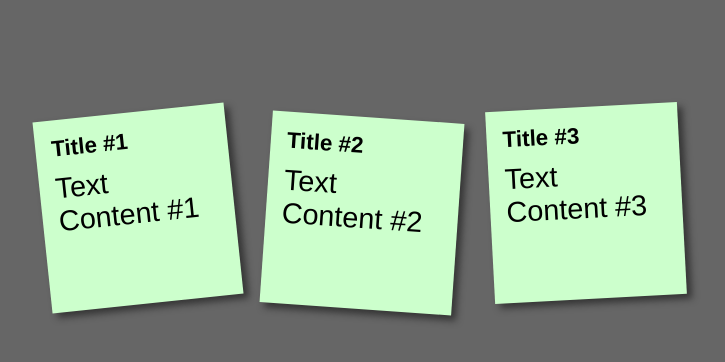
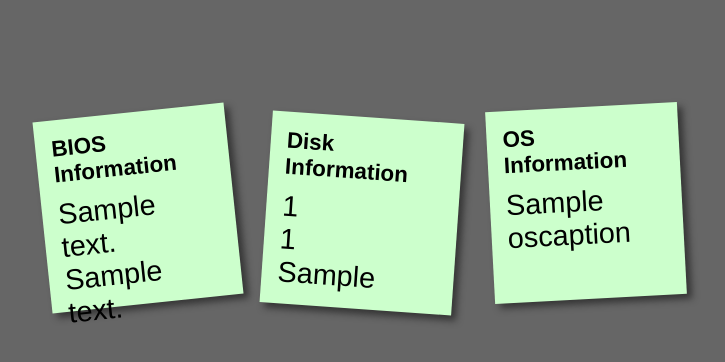
Before and after one commit to ChendrayanV/Events-2018-2019, a Node server app: template SPSEvents-SEP2018/views/systeminformation.pug in a window 1280 px wide. Shown: the top 362 px of the page, without its empty margins (70-795 px from the left). Run offline with Node 20, Linux system fonts and the light colour scheme; the template is opened without the code that fills it: most values are stand-ins (such as "Sample title", 1, 10 or a date in 2020).

Commit message:
initial commit

```diff
--- a/SPSEvents-SEP2018/views/systeminformation.pug
+++ b/SPSEvents-SEP2018/views/systeminformation.pug
@@ -11,13 +11,16 @@ html(lang="en")
         ul
             li
                 a(href='#')
-                    h2 Title #1
-                    p Text Content #1
+                    h2 BIOS Information
+                    p #{BIOSVersion}
+                    p #{BIOSManufacturer}
             li
                 a(href='#')
-                    h2 Title #2
-                    p Text Content #2
+                    h2 Disk Information
+                    p #{DeviceID}
+                    p #{Size}
+                    p #{FreeSpace}
             li
                 a(href='#')
-                    h2 Title #3
-                    p Text Content #3
+                    h2 OS Information
+                    p #{OSCaption}
```
Also changed, not shown: SPSEvents-SEP2018/routes/systeminformation.js (+12 -2 lines), 1 other file.
